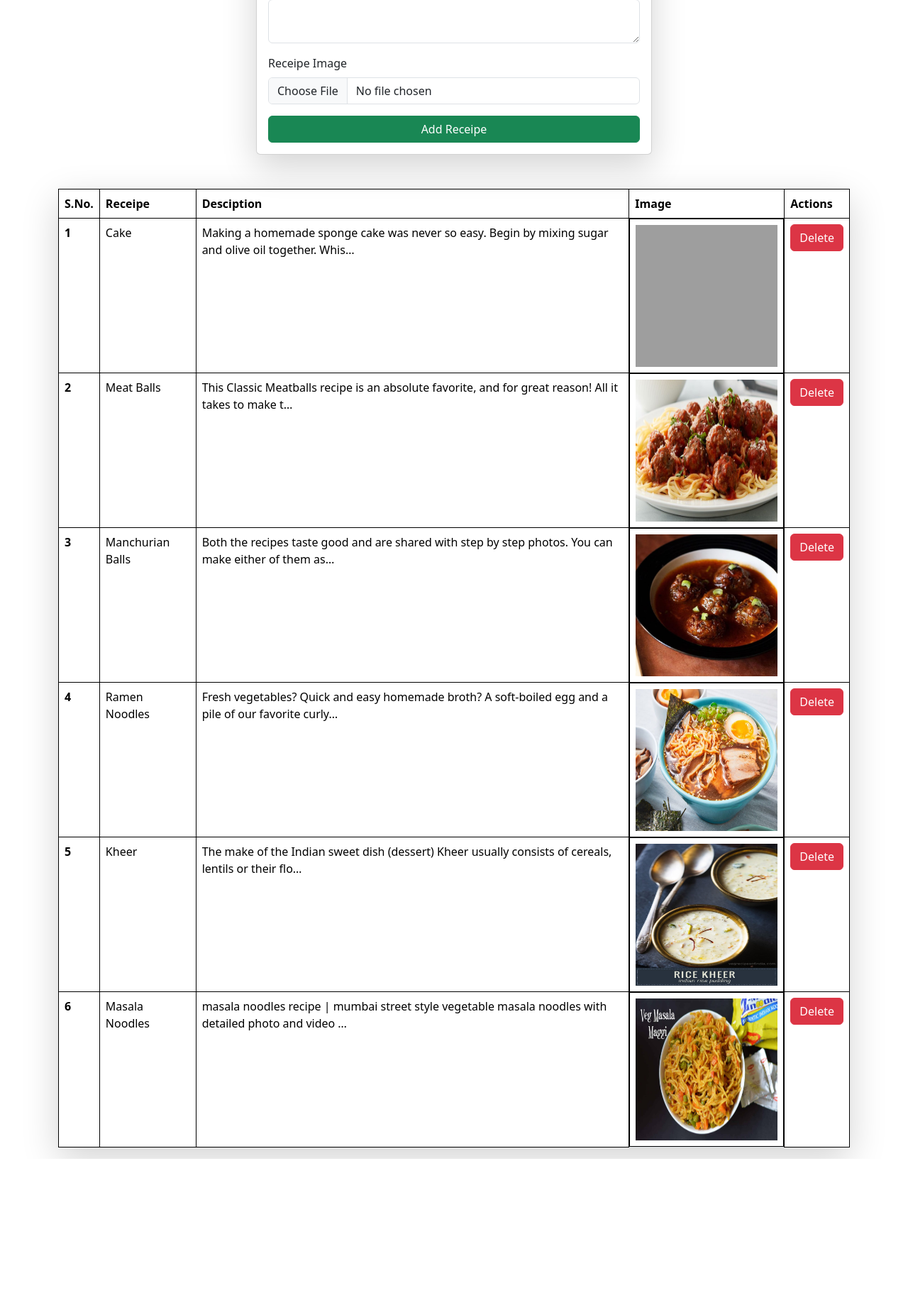
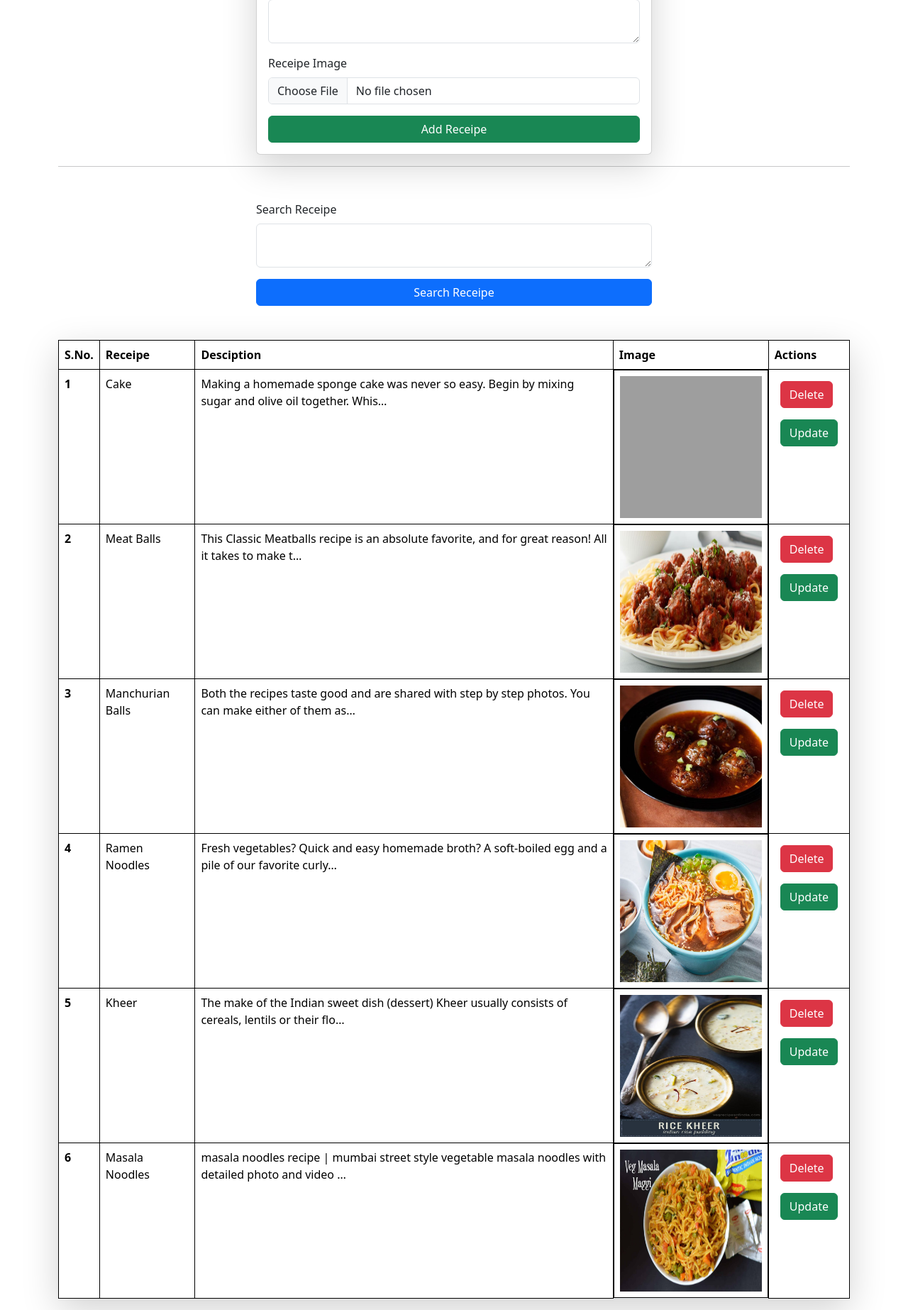
Before and after one commit to sagarsen123/learning_django, a Django app: page /receipes/ in a window 1280 px wide. Shown: the part 302-2148 px from the top of the page at 71% size. Before the commit the page ends 1935 px from the top, so only its background shows below. Run offline with Django 4.2, Linux system fonts and the light colour scheme; data comes from the database, SQL or seed files in the repository; both versions use the stored data as it was after the commit; grey boxes are pictures that could not be loaded.

Commit message:
CRUD app Update and Search Function

```diff
--- a/demo1/urls.py
+++ b/demo1/urls.py
@@ -29,6 +29,7 @@ urlpatterns = [
     path('about/', about, name="about"),
     path('success-page/', success_page, name="success_page"),
     path('delete-receipe/<id>/',delete_receipe, name="delete_receipe"),
+    path('update-receipe/<id>/',update_receipe, name="update_receipe"),
     path('admin/', admin.site.urls),
 ]
 
--- a/vege/templates/receipes.html
+++ b/vege/templates/receipes.html
@@ -1,26 +1,60 @@
-{% extends "base.html" %}
-{% block start %}
-<h2 class="text-center"> Welcome to the Receipe  page </h2>
+{% extends "base.html" %} {% block start %}
+<h2 class="text-center">Welcome to the Receipe page</h2>
 <div class="container mt-5">
-          <form class="col-6 mx-auto card p-3 shadow-lg" method="post" enctype="multipart/form-data">
+  <form
+    class="col-6 mx-auto card p-3 shadow-lg"
+    method="post"
+    enctype="multipart/form-data"
+  >
     {% csrf_token %}
-            <h2> Add Receipe</h2><hr/>
+    <h2>Add Receipe</h2>
+    <hr />
     <div class="mb-3">
       <label for="exampleInputEmail1" class="form-label">Receipe Name</label>
-              <input name="receipe_name" required type="text" class="form-control">
+      <input name="receipe_name" required type="text" class="form-control" />
     </div>
     <div class="mb-3">
-              <label for="exampleInputPassword1" class="form-label">Receipe Desciption</label>
-              <textarea name="receipe_description" required  type="password" class="form-control" id="exampleInputPassword1"></textarea>
+      <label for="exampleInputPassword1" class="form-label"
+        >Receipe Desciption</label
+      >
+      <textarea
+        name="receipe_description"
+        required
+        type="password"
+        class="form-control"
+        id="exampleInputPassword1"
+      ></textarea>
     </div>
     <div class="mb-3">
-                <label for="exampleInputPassword1" class="form-label">Receipe Image</label>
-                <input name="receipe_image" required type="file" class="form-control">
+      <label for="exampleInputPassword1" class="form-label"
+        >Receipe Image</label
+      >
+      <input name="receipe_image" required type="file" class="form-control" />
     </div>
     <button type="submit" class="btn btn-success">Add Receipe</button>
   </form>
 
-          {% comment %} {{receipes}}  {% endcomment %}
+  <hr />
+
+  <div class="mt-5">
+    <div class="mx-auto col-6">
+      <form>
+        <div class="mb-3">
+          <label for="exampleInputPassword1" class="form-label text-center"
+            >Search Receipe</label
+          >
+          <textarea
+            name="search_receipe" type="text" class="form-control" id="exampleInputPassword1"></textarea>
+        </div>
+        <div class="d-grid gap-2">
+          <button type="submit" class="btn btn-primary">Search Receipe</button>
+        </div>
+      </form>
+    </div>
+  </div>
+
+
+  {% comment %} {{receipes}} {% endcomment %}
   <table class="table mt-5 shadow-lg">
     <thead>
       <tr>
@@ -37,12 +71,25 @@
         <th scope="row">{{forloop.counter}}</th>
         <td>{{receipe.receipe_name}}</td>
         <td>{{receipe.receipe_description | truncatechars:100}}</td>
-                <td class="d-flex justify-center align-items-center"><img  src="/media/{{receipe.receipe_image}}" width="200" height="200"></td>
-                <td><a href="/delete-receipe/{{receipe.id}}/" class="btn btn-danger">Delete</a></td>
+        <td class="d-flex justify-center align-items-center">
+          <img
+            src="/media/{{receipe.receipe_image}}"
+            width="200"
+            height="200"
+          />
+        </td>
+        <td>
+          <a href="/delete-receipe/{{receipe.id}}/" class="btn btn-danger m-2"
+            >Delete</a
+          ><br /><a
+            href="/update-receipe/{{receipe.id}}/"
+            class="btn btn-success m-2"
+            >Update</a
+          >
+        </td>
       </tr>
       {% endfor %}
     </tbody>
   </table>
-
 </div>
 {% endblock %}
--- a/vege/views.py
+++ b/vege/views.py
@@ -19,6 +19,10 @@ def receipes(request):
         return redirect('/receipes/')
 
     queryset = Receipe.objects.all()
+
+    if request.GET.get('search_receipe'):
+       queryset = queryset.filter(receipe_name__icontains = request.GET.get('search_receipe'))
+
     context = {'receipes': queryset}
     print(queryset)
     return render(request, 'receipes.html', context)
@@ -30,3 +34,25 @@ def delete_receipe(request, id):
     queryset.delete()
     return redirect('/receipes/')
     # return HttpResponse({/id})
+
+def update_receipe(request, id):
+    queryset = Receipe.objects.get(id = id)
+    if request.method == "POST":
+        data = request.POST
+
+        receipe_image = request.FILES.get('receipe_image')
+        receipe_name  = data.get('receipe_name')
+        receipe_description = data.get('receipe_description')
+
+        # updating the data in query set
+        queryset.receipe_name = receipe_name
+        queryset.receipe_description = receipe_description
+        if receipe_image :
+            queryset.receipe_image = receipe_image
+
+        queryset.save()
+        return redirect('/receipes/')
+
+    context = {'receipe': queryset}
+    return render(request, 'update_receipes.html', context)
+    # return HttpResponse("This is the update Page")
```
Also changed, not shown: vege/templates/update_receipes.html (added, +27 -0 lines), db.sqlite3, public/static/receipe_images/190208-delish-ramen-horizontal-093-1550096715_Dr7VPTm.jpg (added), public/static/receipe_images/rice-kheer-2-736x1129.jpg (added), public/static/receipe_images/rice-kheer-2-736x1129_jH7K4xl.jpg (added), public/static/receipe_images/veg-manchurian-gravy-recipe-1b_FLRe74B.jpg (added), public/static/receipe_images/veg_masala_maggi_thumbnail-2.jpg (added). Lines whose indentation alone changed are shown as unchanged.
